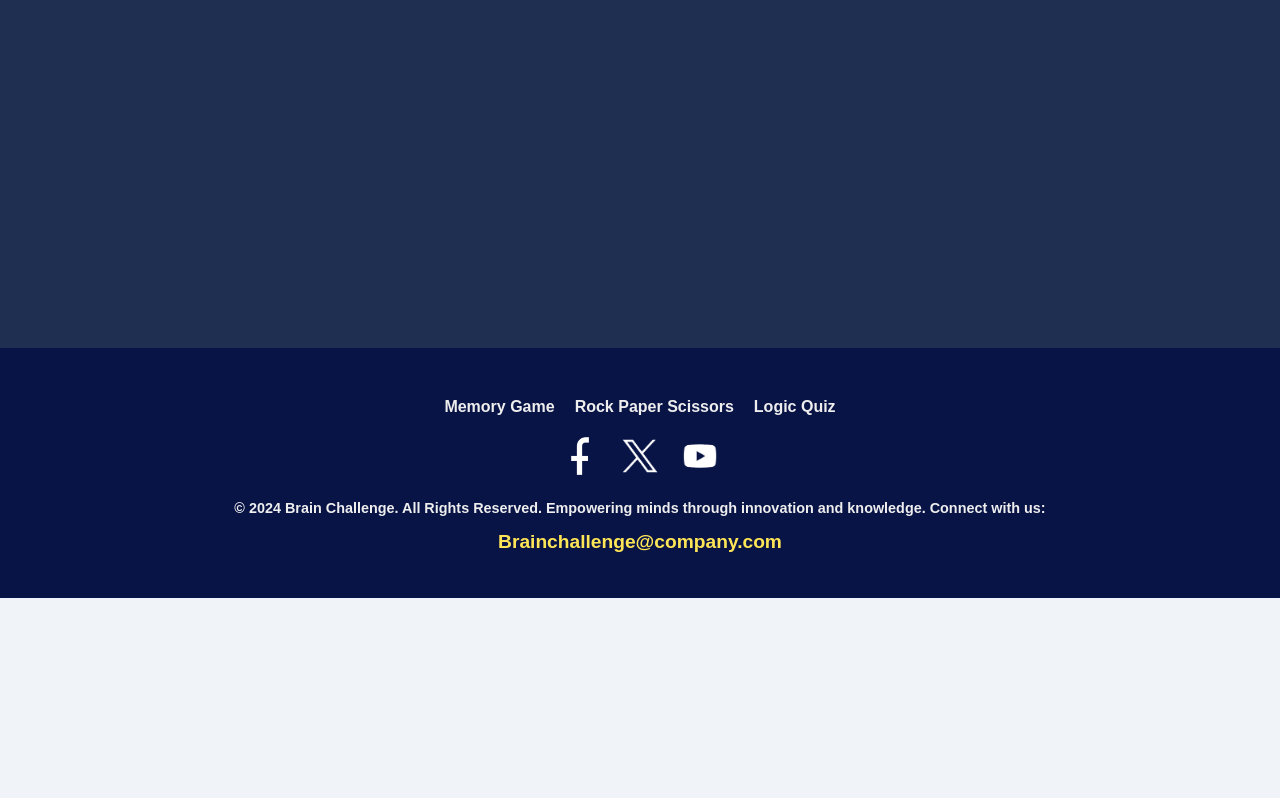
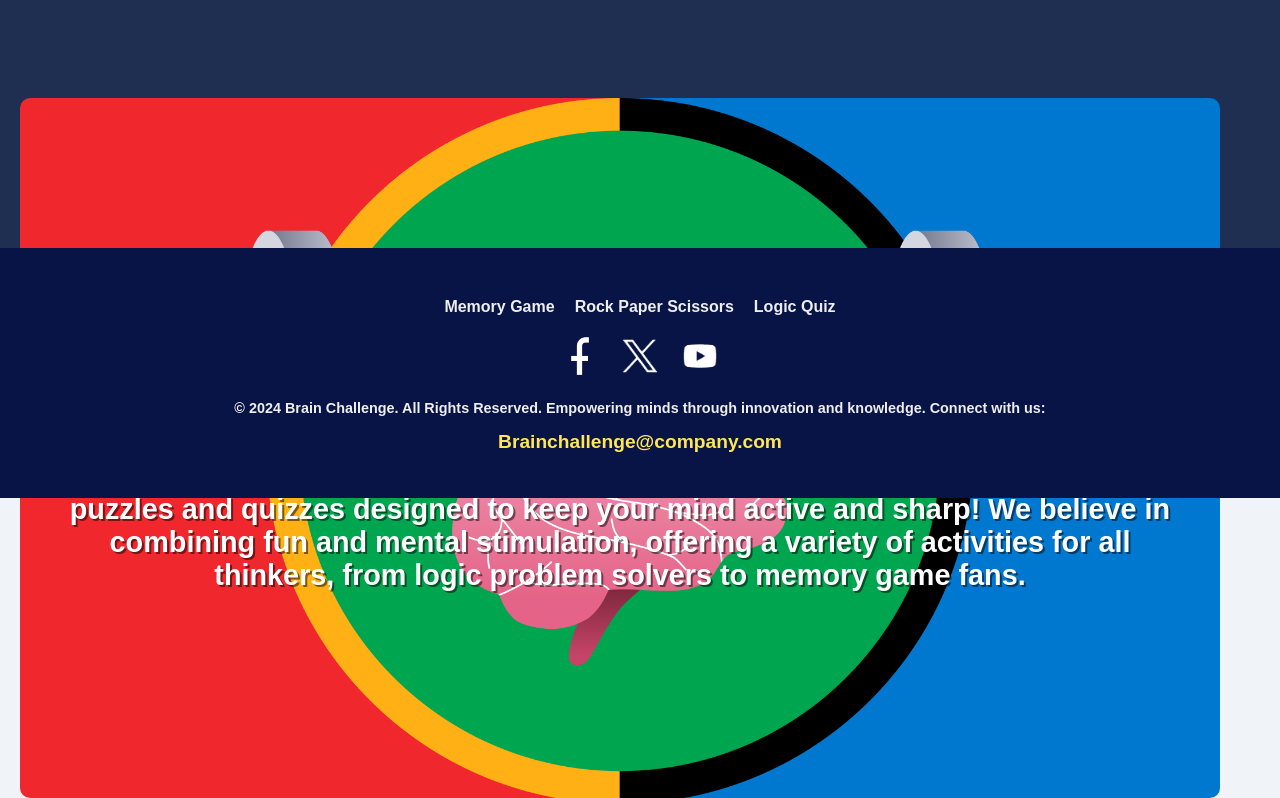
Before and after one commit to Urannni/BrainChallenge, a React (Create React App) app: page / in a window 1280 px wide. Shown: the part 952-1750 px from the top of the page. Before the commit the page ends 1550 px from the top, so only its background shows below. Built offline with nearby package versions, Linux system fonts and the light colour scheme.

Commit message:
added a new image to the homepage with some text the only thing left is to fix dhe footer

```diff
--- a/src/App.css
+++ b/src/App.css
@@ -96,6 +96,7 @@
   margin-bottom: 200px;
   padding-top: 150px;
   width: 100%;
+  flex-wrap: wrap;
 }
 
 .heroh2 {
@@ -125,6 +126,23 @@
   flex-direction: column;
   margin-top: 100px;
 }
+
+.brainworkout {
+  width: 1200px;
+  height: 700px;
+  border-radius: 10px;
+  background: url(./assets/brain-workout.webp);
+  background-repeat: no-repeat;
+  background-position: center;
+  background-size: cover;
+  display: flex;
+  justify-content: center;
+  align-items: center;
+  text-align: center;
+  flex-direction: column;
+  margin-top: 100px;
+}
+
 
 
 @media (max-width: 800px) {
--- a/src/components/Home.jsx
+++ b/src/components/Home.jsx
@@ -4,7 +4,6 @@ import { Link } from "react-router-dom";
 import logo from "../assets/brainlogo.png";
 import Footer from "./Footer";
 import "./Footer.css";
-
 
 function Home() {
   return (
@@ -22,33 +21,49 @@ function Home() {
             </Link>
           </li>
           <li>
-            <Link to="/Game" className="nav-link navbar-link">RockPaperScissors</Link>
+            <Link to="/Game" className="nav-link navbar-link">
+              RockPaperScissors
+            </Link>
           </li>
           <li>
-            <Link className="nav-link navbar-link" to="/MemoryCards">Memory</Link>
+            <Link className="nav-link navbar-link" to="/MemoryCards">
+              Memory
+            </Link>
           </li>
           <li className="nav-link">
-              <Link to="/Quiz" className="navbar-link">Quiz</Link>
+            <Link to="/Quiz" className="navbar-link">
+              Quiz
+            </Link>
           </li>
         </ul>
       </nav>
 
-      <div className="content">
+
         <div className="herosection">
-
           <div className="brainbulb">
-
             <h1 className="heroh1">Brain Challenge</h1>
-        <h2 className="heroh2">Challenge your mind and have fun with our collection of
-          brain games and quizzes designed to keep your thinking sharp
-          and your curiosity satisfied! We believe that learning and
-          entertainment go hand in hand, which is why we offer a wide
-          range of activities for everyone, from puzzle enthusiasts to trivia love.</h2>
+            <h2 className="heroh2">
+              Challenge your mind and have fun with our collection of brain
+              games and quizzes designed to keep your thinking sharp and your
+              curiosity satisfied! We believe that learning and entertainment go
+              hand in hand, which is why we offer a wide range of activities for
+              everyone, from puzzle enthusiasts to trivia love.
+            </h2>
           </div>
 
+          <div className="brainworkout">
+            <h1 className="heroh1">Brain Workout</h1>
+            <h2 className="heroh2">
+              Give your brain a workout and enjoy our engaging collection of
+              challenging puzzles and quizzes designed to keep your mind active
+              and sharp! We believe in combining fun and mental stimulation,
+              offering a variety of activities for all thinkers, from logic
+              problem solvers to memory game fans.
+            </h2>
+          </div>
         </div>
-      </div>
-      <Footer/>
+
+      <Footer />
     </div>
   );
 }
```
Also changed, not shown: src/assets/brain-workout.webp (added).
